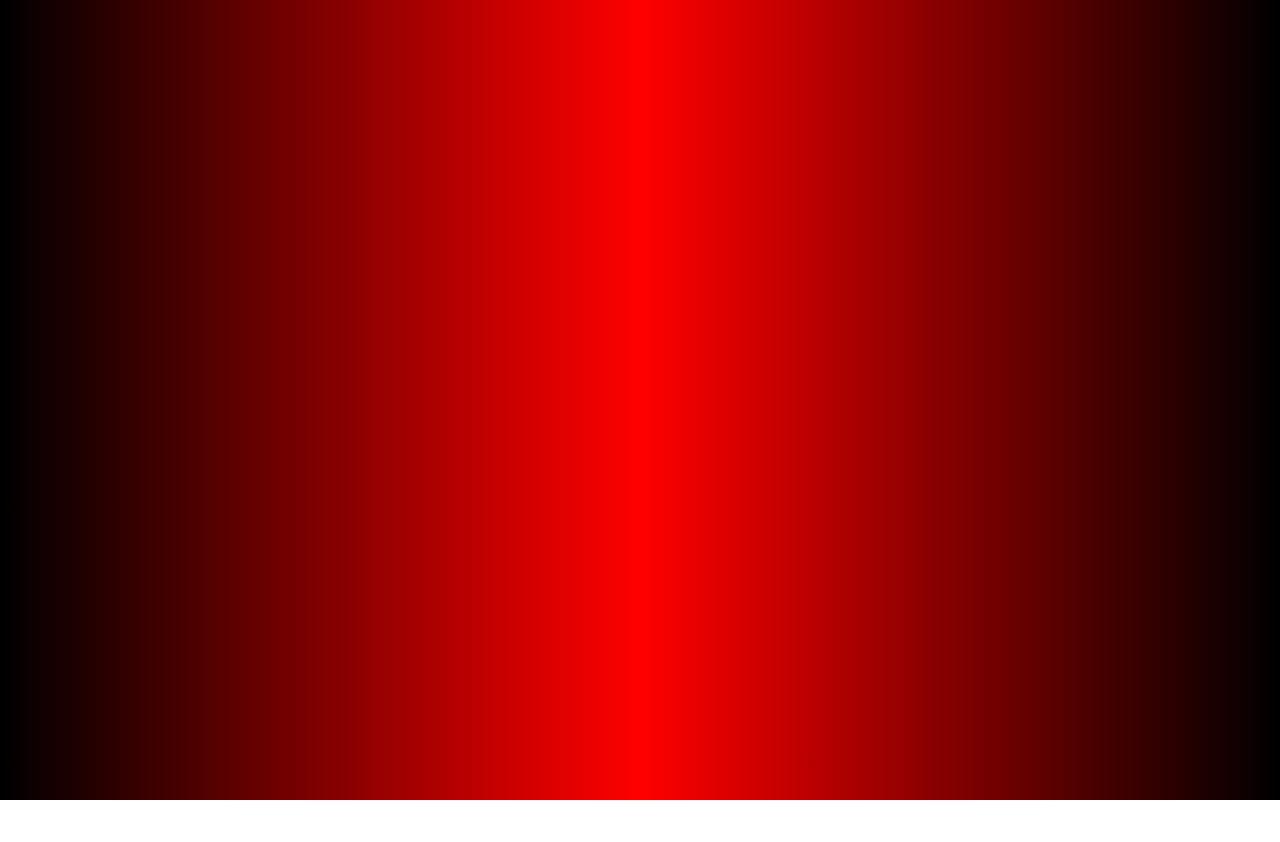
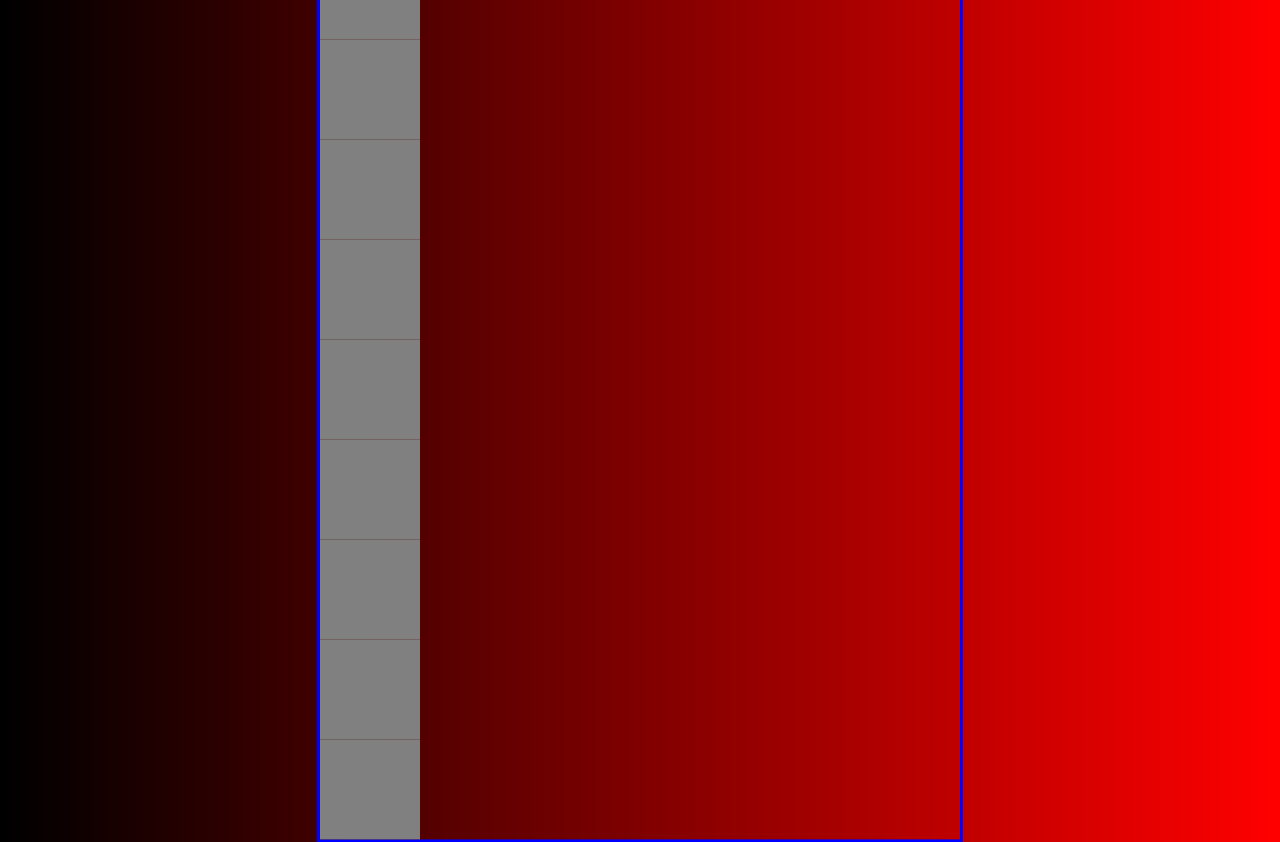
Before and after one commit to Man1exter/Tic-Tac-Toe, a plain HTML site: page index.html in a window 1280 px wide. Before the commit the page ends 800 px from the top, so only its background shows below. Drawn offline with Linux system fonts and the light colour scheme.

Commit message:
add section to flexbox style with components

```diff
--- a/index.html
+++ b/index.html
@@ -7,17 +7,19 @@
     <link rel="stylesheet" href="style.css">
 </head>
 <body>
-   <div class="square">
-       <div class="panel1"></div>
-       <div class="panel2"></div>
-       <div class="panel3"></div>
-       <div class="panel4"></div>
-       <div class="panel5"></div>
-       <div class="panel6"></div>
-       <div class="panel7"></div>
-       <div class="panel8"></div>
-       <div class="panel9"></div>
-   </div>
+    <section class="flexs">
+      <div class="square">
+        <div class="panel"></div>
+        <div class="panel"></div>
+        <div class="panel"></div>
+        <div class="panel"></div>
+        <div class="panel"></div>
+        <div class="panel"></div>
+        <div class="panel"></div>
+        <div class="panel"></div>
+        <div class="panel"></div>
+      </div>
+    </section>
 
 
 
--- a/style.css
+++ b/style.css
@@ -5,5 +5,22 @@
 }
 body{
     height: 100vh;
-    background: linear-gradient(to right,rgb(0, 0, 0),red,rgb(0, 0, 0));
+    background: linear-gradient(to right,rgb(0, 0, 0),red);
 }
+.square{
+    border: 3px solid blue;
+    width: 50vw;
+    position: absolute;
+    top: 60%;
+    left: 50%;
+    transform: translate(-50%,-60%);
+}
+.panel{
+    display: flex;
+    height: 100px;
+    width: 100px;
+    background-color: gray;
+    flex-grow: 1;
+    flex-wrap: wrap;
+    flex-direction: row;
+}
```
